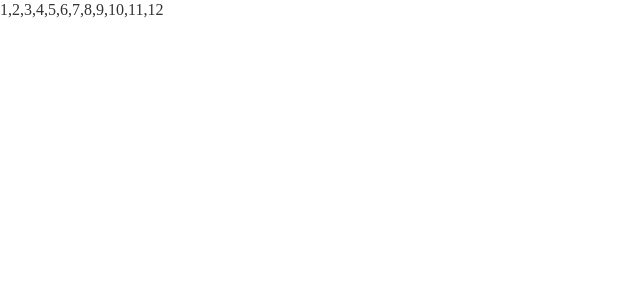
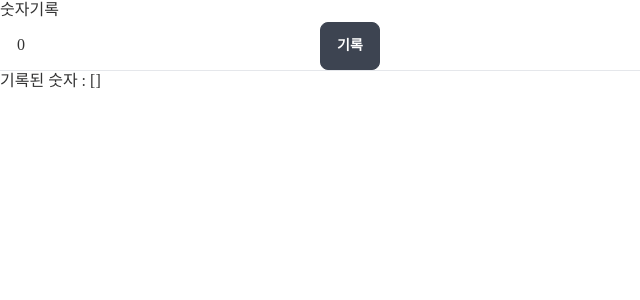
Before and after one commit to CK-0512/react-proj, a React (Create React App) app: page / in a window 1280 px wide. Shown: the top 300 px of the page, without its empty margins (0-640 px from the left). Built offline with nearby package versions, Linux system fonts and the light colour scheme; a web font is replaced by a local one.

Commit message:
숫자가 쌓이도록

```diff
--- a/src/NoRecord.js
+++ b/src/NoRecord.js
@@ -1,21 +1,15 @@
 import React, { useState } from "react";
 
 function NoRecord() {
-    const [arr, setArr] = useState([1, 2, 3, 4, 5]);
+    const [no, setNo] = useState(0);
+    const [recordNos, setRecordNos] = useState([]);
 
-    setTimeout(() => {
-        setArr([...arr, arr.length + 1])
-    }, 1000);
-
-    const [no, setNo] = useState(0);
-    const [recordNo, setRecordNo] = useState(0);
     const saveNo = () => {
-        setRecordNo(no);
+        setRecordNos([...recordNos, no]);
     }
     return (
         <>
-        {arr.join(",")}
-            {/* <h1>숫자기록</h1>
+            <h1>숫자기록</h1>
             <input type="number"
             value={no}
             onChange={(e) => setNo(e.target.valueAsNumber)}
@@ -24,7 +18,7 @@ function NoRecord() {
                 기록
             </button>
             <hr />
-            기록된 숫자 : {recordNo} */}
+            기록된 숫자 : [{recordNos.join(",")}]
         </>
     )
 }
```
